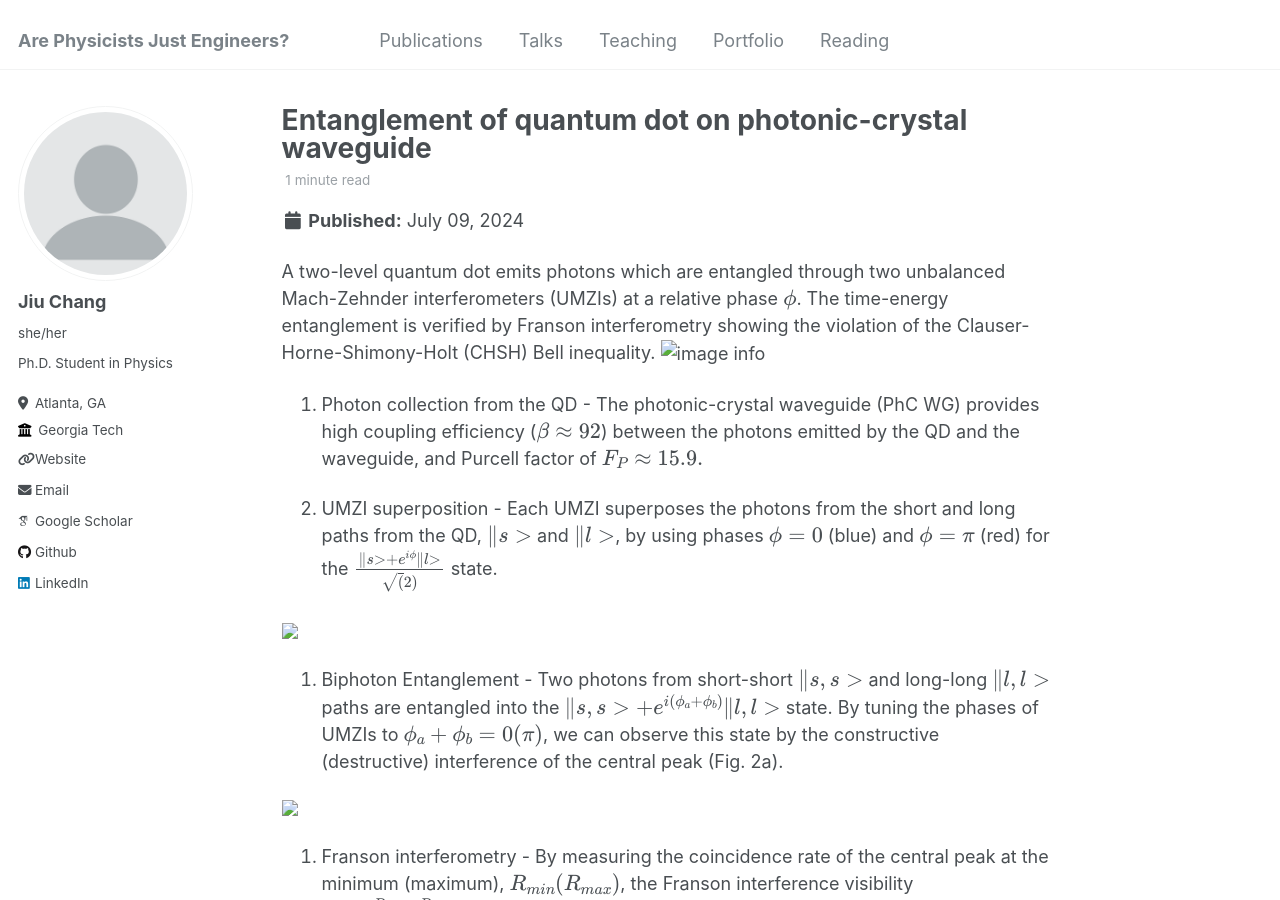
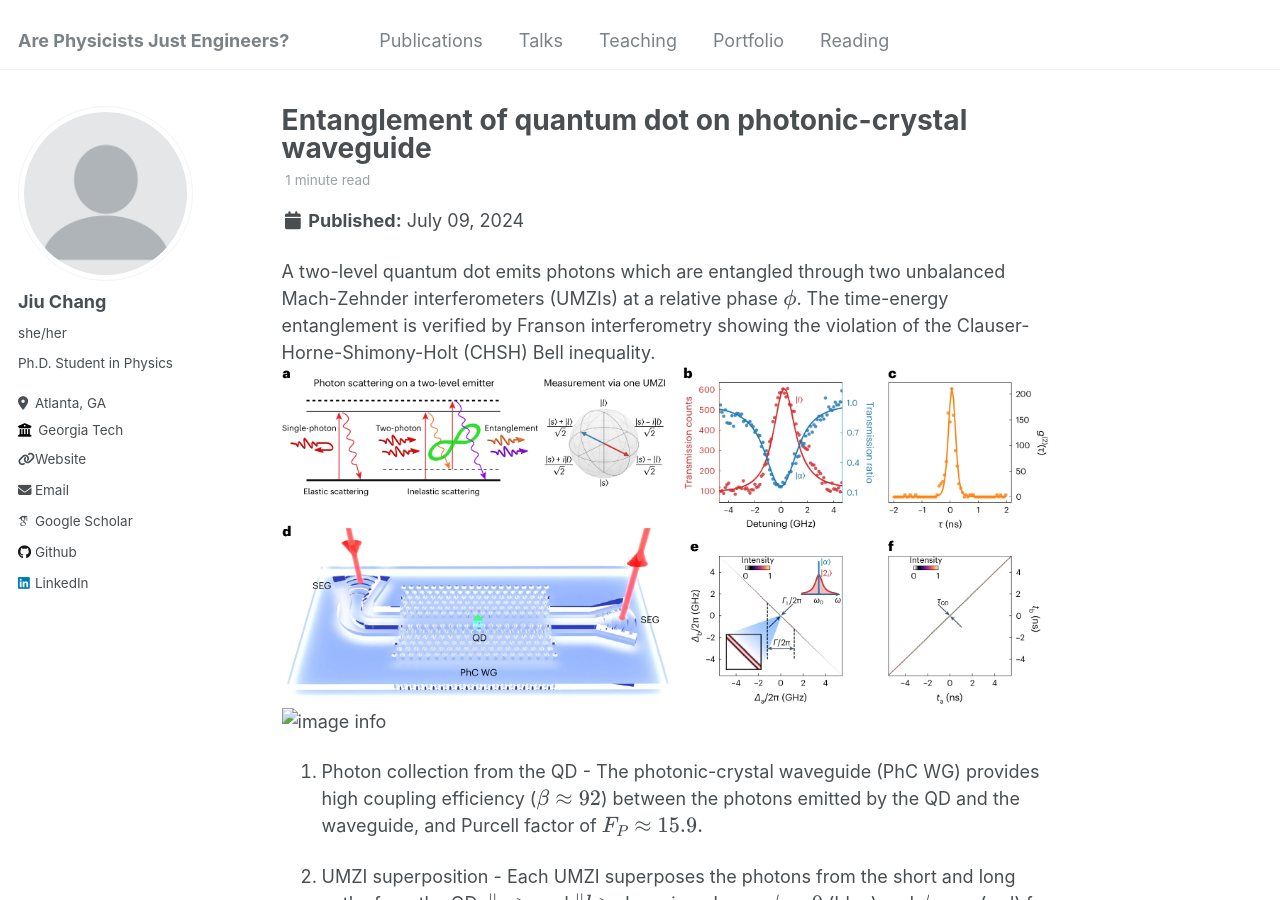
Before and after one commit to jiuchang07/arephysicistsjustengineers, a Jekyll site: the page built from _posts/2012-08-14-blog-post-1.md, in a window 1280 px wide and 900 px high. Built offline with Jekyll 4.4.1, drawn with Linux system fonts in a browser that asks for light colours; some web fonts are replaced.

Commit message:
[image info](./image.png)

```diff
--- a/_posts/2012-08-14-blog-post-1.md
+++ b/_posts/2012-08-14-blog-post-1.md
@@ -9,13 +9,14 @@ tags:
 ---
 
 A two-level quantum dot emits photons which are entangled through two unbalanced Mach-Zehnder interferometers (UMZIs) at a relative phase $$\phi$$. The time-energy entanglement is verified by Franson interferometry showing the violation of the Clauser-Horne-Shimony-Holt (CHSH) Bell inequality.
-![image info](..\images\reading\41567_2024_2543_Fig1_HTML.jpg)
+![image info](\images\reading\41567_2024_2543_Fig1_HTML.jpg)
+![image info](41567_2024_2543_Fig2_HTML.jpg)
 <!-- <img src='..\images\reading\41567_2024_2543_Fig1_HTML.jpg'> -->
 1. Photon collection from the QD - The photonic-crystal waveguide (PhC WG) provides high coupling efficiency ($$\beta \approx 92%$$) between the photons emitted by the QD and the waveguide, and Purcell factor of $$F_P \approx 15.9.$$
 
 2. UMZI superposition - Each UMZI superposes the photons from the short and long paths from the QD, $$\|s>$$ and $$\|l>$$, by using phases $$\phi=0$$ (blue) and $$\phi=\pi$$ (red) for the $$\frac{\|s>+e^{i\phi}\|l>}{\sqrt(2)}$$ state.
 
-<img src='..\images\reading\41567_2024_2543_Fig2_HTML.jpg'>
+<img src='41567_2024_2543_Fig2_HTML.jpg'>
 3. Biphoton Entanglement - Two photons from short-short $$\|s,s>$$ and long-long $$\|l,l>$$ paths are entangled into the $$\|s,s>+e^{i(\phi_a+\phi_b)}\|l,l>$$ state. By tuning the phases of UMZIs to $$\phi_a+\phi_b=0(\pi)$$, we can observe this state by the constructive (destructive) interference of the central peak (Fig. 2a).
 
 <img src='..\images\reading\41567_2024_2543_Fig3_HTML.jpg'>
```
Also changed, not shown: _posts/41567_2024_2543_Fig2_HTML.jpg (renamed from images/reading/41567_2024_2543_Fig2_HTML.jpg).
